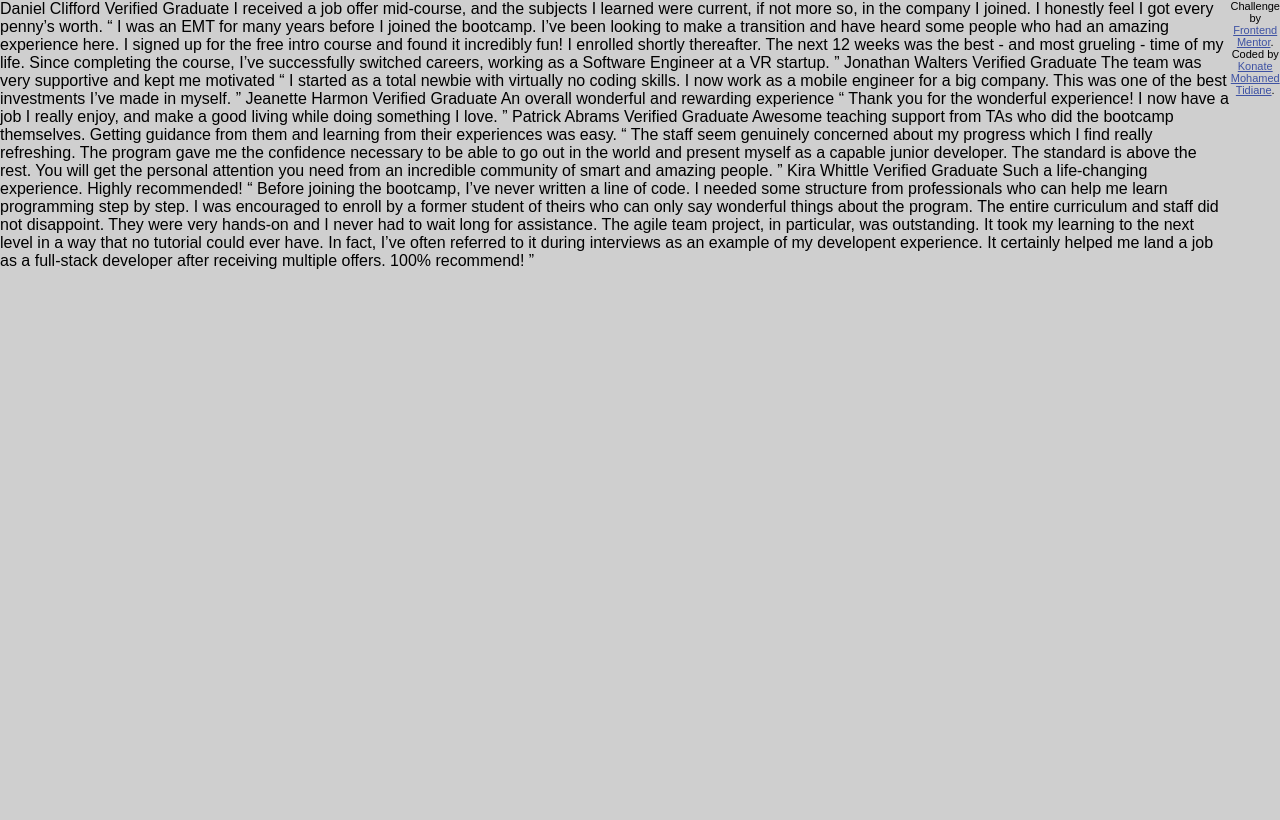
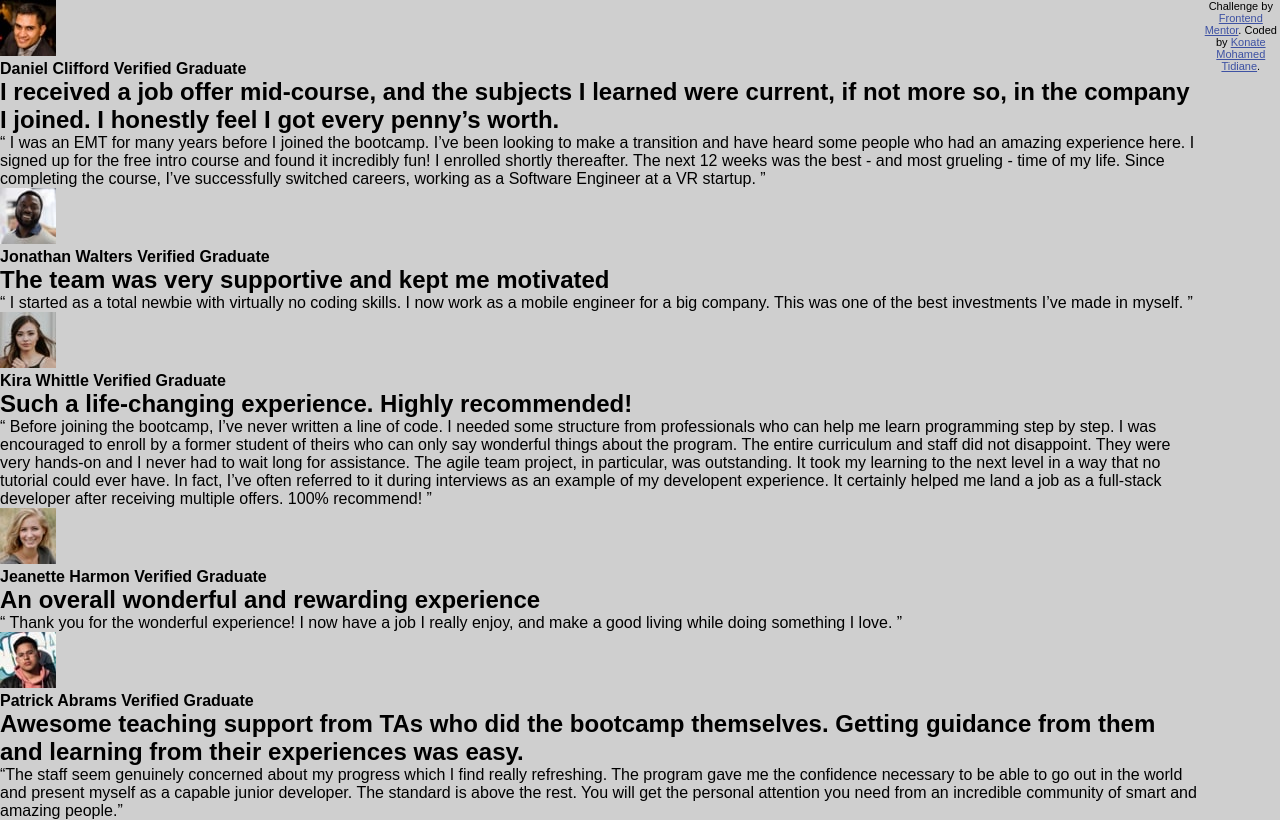
Before and after one commit to Konamti/GridTestimonials, a plain HTML site: page index.html in a window 1280 px wide. Drawn offline with Linux system fonts and the light colour scheme.

Commit message:
Update index.html

```diff
--- a/index.html
+++ b/index.html
@@ -12,44 +12,136 @@
       href="./images/favicon-32x32.png"
     />
 
-    <title>Frontend Mentor | [Challenge Name Here]</title>
+    <title>Frontend Mentor | [Testimonial Grid]</title>
 
     <link rel="stylesheet" href="testimo.css" />
   </head>
   <body>
-    Daniel Clifford Verified Graduate I received a job offer mid-course, and the
-    subjects I learned were current, if not more so, in the company I joined. I
-    honestly feel I got every penny’s worth. “ I was an EMT for many years
-    before I joined the bootcamp. I’ve been looking to make a transition and
-    have heard some people who had an amazing experience here. I signed up for
-    the free intro course and found it incredibly fun! I enrolled shortly
-    thereafter. The next 12 weeks was the best - and most grueling - time of my
-    life. Since completing the course, I’ve successfully switched careers,
-    working as a Software Engineer at a VR startup. ” Jonathan Walters Verified
-    Graduate The team was very supportive and kept me motivated “ I started as a
-    total newbie with virtually no coding skills. I now work as a mobile
-    engineer for a big company. This was one of the best investments I’ve made
-    in myself. ” Jeanette Harmon Verified Graduate An overall wonderful and
-    rewarding experience “ Thank you for the wonderful experience! I now have a
-    job I really enjoy, and make a good living while doing something I love. ”
-    Patrick Abrams Verified Graduate Awesome teaching support from TAs who did
-    the bootcamp themselves. Getting guidance from them and learning from their
-    experiences was easy. “ The staff seem genuinely concerned about my progress
-    which I find really refreshing. The program gave me the confidence necessary
-    to be able to go out in the world and present myself as a capable junior
-    developer. The standard is above the rest. You will get the personal
-    attention you need from an incredible community of smart and amazing people.
-    ” Kira Whittle Verified Graduate Such a life-changing experience. Highly
-    recommended! “ Before joining the bootcamp, I’ve never written a line of
-    code. I needed some structure from professionals who can help me learn
-    programming step by step. I was encouraged to enroll by a former student of
-    theirs who can only say wonderful things about the program. The entire
-    curriculum and staff did not disappoint. They were very hands-on and I never
-    had to wait long for assistance. The agile team project, in particular, was
-    outstanding. It took my learning to the next level in a way that no tutorial
-    could ever have. In fact, I’ve often referred to it during interviews as an
-    example of my developent experience. It certainly helped me land a job as a
-    full-stack developer after receiving multiple offers. 100% recommend! ”
+    <main>
+      <div class="grid-container">
+        <!-- first card -->
+        <div class="cards top-left">
+          <div class="individual-title">
+            <img
+              class="person Dani"
+              src="images/image-daniel.jpg"
+              alt="a picture of Daniel"
+            />
+            <h4>Daniel Clifford <span> Verified Graduate</span></h4>
+          </div>
+
+          <h2>
+            I received a job offer mid-course, and the subjects I learned were
+            current, if not more so, in the company I joined. I honestly feel I
+            got every penny’s worth.
+          </h2>
+          <p>
+            “ I was an EMT for many years before I joined the bootcamp. I’ve
+            been looking to make a transition and have heard some people who had
+            an amazing experience here. I signed up for the free intro course
+            and found it incredibly fun! I enrolled shortly thereafter. The next
+            12 weeks was the best - and most grueling - time of my life. Since
+            completing the course, I’ve successfully switched careers, working
+            as a Software Engineer at a VR startup. ”
+          </p>
+        </div>
+
+        <!-- second card -->
+        <div class="cards top-middle">
+          <div class="individual-title">
+            <img
+              class="person"
+              src="images/image-jonathan.jpg"
+              alt="a picture of  Jonathan Walters "
+            />
+            <h4>Jonathan Walters <span> Verified Graduate</span></h4>
+          </div>
+          <h2>The team was very supportive and kept me motivated</h2>
+          <p>
+            “ I started as a total newbie with virtually no coding skills. I now
+            work as a mobile engineer for a big company. This was one of the
+            best investments I’ve made in myself. ”
+          </p>
+        </div>
+
+        <!-- third card -->
+        <div class="cards far-end">
+          <div class="individual-title">
+            <img
+              class="person"
+              src="images/image-kira.jpg"
+              alt="a picture of  Kira Whittle "
+            />
+            <h4 class="Kira">Kira Whittle <span> Verified Graduate</span></h4>
+          </div>
+          <h2 class="Kira">
+            Such a life-changing experience. Highly recommended!
+          </h2>
+          <p class="Kira">
+            “ Before joining the bootcamp, I’ve never written a line of code. I
+            needed some structure from professionals who can help me learn
+            programming step by step. I was encouraged to enroll by a former
+            student of theirs who can only say wonderful things about the
+            program. The entire curriculum and staff did not disappoint. They
+            were very hands-on and I never had to wait long for assistance. The
+            agile team project, in particular, was outstanding. It took my
+            learning to the next level in a way that no tutorial could ever
+            have. In fact, I’ve often referred to it during interviews as an
+            example of my developent experience. It certainly helped me land a
+            job as a full-stack developer after receiving multiple offers. 100%
+            recommend! ”
+          </p>
+        </div>
+
+        <!-- fourth card -->
+        <div class="cards buttom-left">
+          <div class="individual-title">
+            <img
+              class="person"
+              src="images/image-jeanette.jpg"
+              alt="a picture of Jeanette Harmon "
+            />
+            <h4 class="jean">
+              Jeanette Harmon <span> Verified Graduate</span>
+            </h4>
+          </div>
+          <h2 class="jean">An overall wonderful and rewarding experience</h2>
+          <p class="jean">
+            “ Thank you for the wonderful experience! I now have a job I really
+            enjoy, and make a good living while doing something I love. ”
+          </p>
+        </div>
+
+        <!-- fifth card -->
+        <div class="cards buttom-middle">
+          <div class="individual-title">
+            <img
+              class="person Patri"
+              src="images/image-patrick.jpg"
+              alt="a picture of   Patrick Abrams "
+            />
+            <h4>
+              Patrick Abrams
+              <span> Verified Graduate</span>
+            </h4>
+          </div>
+          <h2>
+            Awesome teaching support from TAs who did the bootcamp themselves.
+            Getting guidance from them and learning from their experiences was
+            easy.
+          </h2>
+
+          <p>
+            “The staff seem genuinely concerned about my progress which I find
+            really refreshing. The program gave me the confidence necessary to
+            be able to go out in the world and present myself as a capable
+            junior developer. The standard is above the rest. You will get the
+            personal attention you need from an incredible community of smart
+            and amazing people.”
+          </p>
+        </div>
+      </div>
+    </main>
 
     <div class="attribution">
       Challenge by
```
